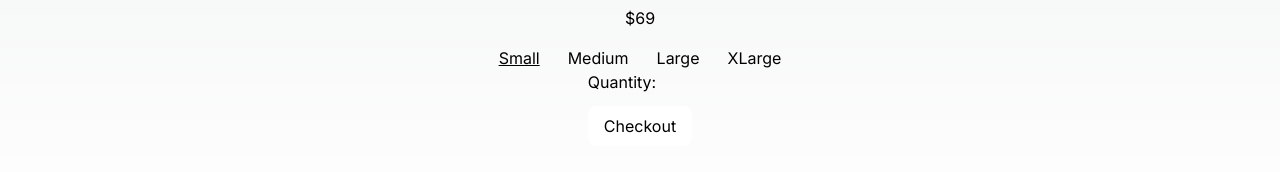
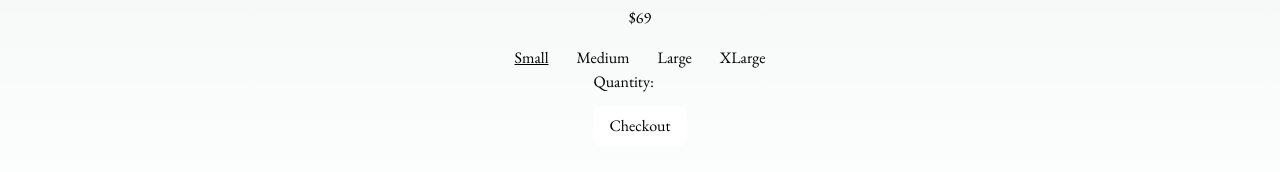
Before and after one commit to pythagoreaneng/shop, a Next.js app: page / in a window 1280 px wide. Shown: the part 1026-1198 px from the top of the page. Built offline with nearby package versions, Linux system fonts and the light colour scheme; no server answers.

Commit message:
fix font

```diff
--- a/app/page.tsx
+++ b/app/page.tsx
@@ -3,7 +3,9 @@
 import React, { useState } from "react";
 import Image from "next/image";
 import CheckoutButton from "../pages/checkoutButton";
+import { EB_Garamond } from "next/font/google";
 
+const mainFont = EB_Garamond({ subsets: ["latin"], weight: "400" });
 const availableSizes = ["Small", "Medium", "Large", "XLarge"];
 
 export default function Home() {
@@ -14,7 +16,9 @@ export default function Home() {
   };
 
   return (
-    <main className="flex min-h-screen flex-col items-center justify-between p-24">
+    <main
+      className={`flex min-h-screen flex-col items-center justify-between p-24 ${mainFont.className}`}
+    >
       <header className="text-4xl m-10">Pythagorean</header>
       <h2 className="h-screen">
         <Image
--- a/pages/checkoutButton.js
+++ b/pages/checkoutButton.js
@@ -5,7 +5,9 @@ export default function CheckoutButton({ selectedSize }) {
 
   useEffect(() => {
     // Fetch the product quantity from your Express.js server
-    fetch(`http://localhost:3001/api/product-quantity?size=${selectedSize}`)
+    fetch(
+      `http://localhost:3001/backened/product-quantity?size=${selectedSize}`
+    )
       .then((response) => response.json())
       .then((data) => {
         setProductQuantity(data.productQuantity);
@@ -16,7 +18,7 @@ export default function CheckoutButton({ selectedSize }) {
   }, [, selectedSize]);
 
   return (
-    <form action={`api/checkout_sessions?size=${selectedSize}`} method="POST">
+    <form action={`/api/checkout_sessions?size=${selectedSize}`} method="POST">
       <p>Quantity: {productQuantity}</p>
       <button
         className="mt-3 rounded-lg focus:bg-gray-900 bg-white px-4 py-2 text-black hover:bg-gray-500"
--- a/server.js
+++ b/server.js
@@ -21,7 +21,7 @@ AWS.config.update({
   region: awsRegion,
 });
 
-app.get("/api/product-quantity", async (req, res) => {
+app.get("/backened/product-quantity", async (req, res) => {
   const dynamoDB = new DynamoDB();
   const selectedSize = req.query.size || "Medium"; // Default to "M" if no size is provided
   const params = {
```
